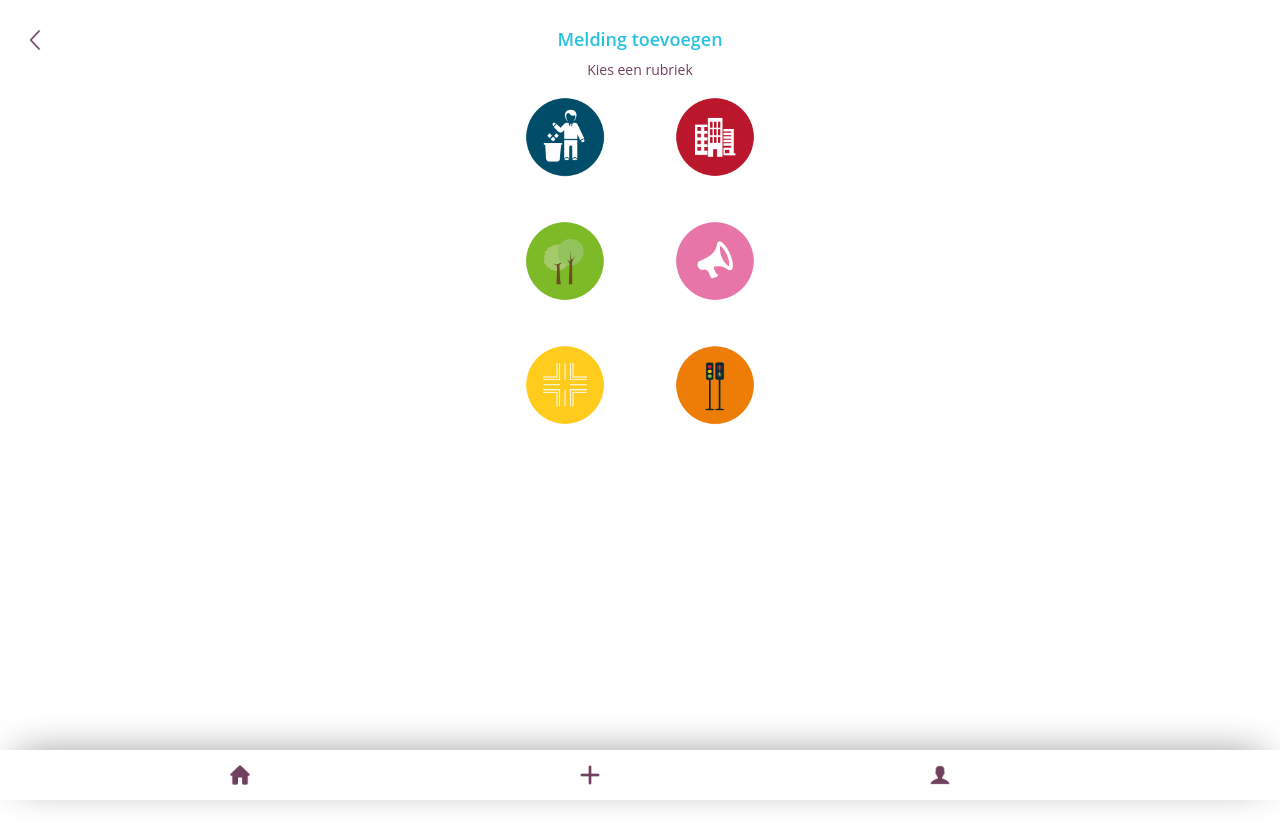
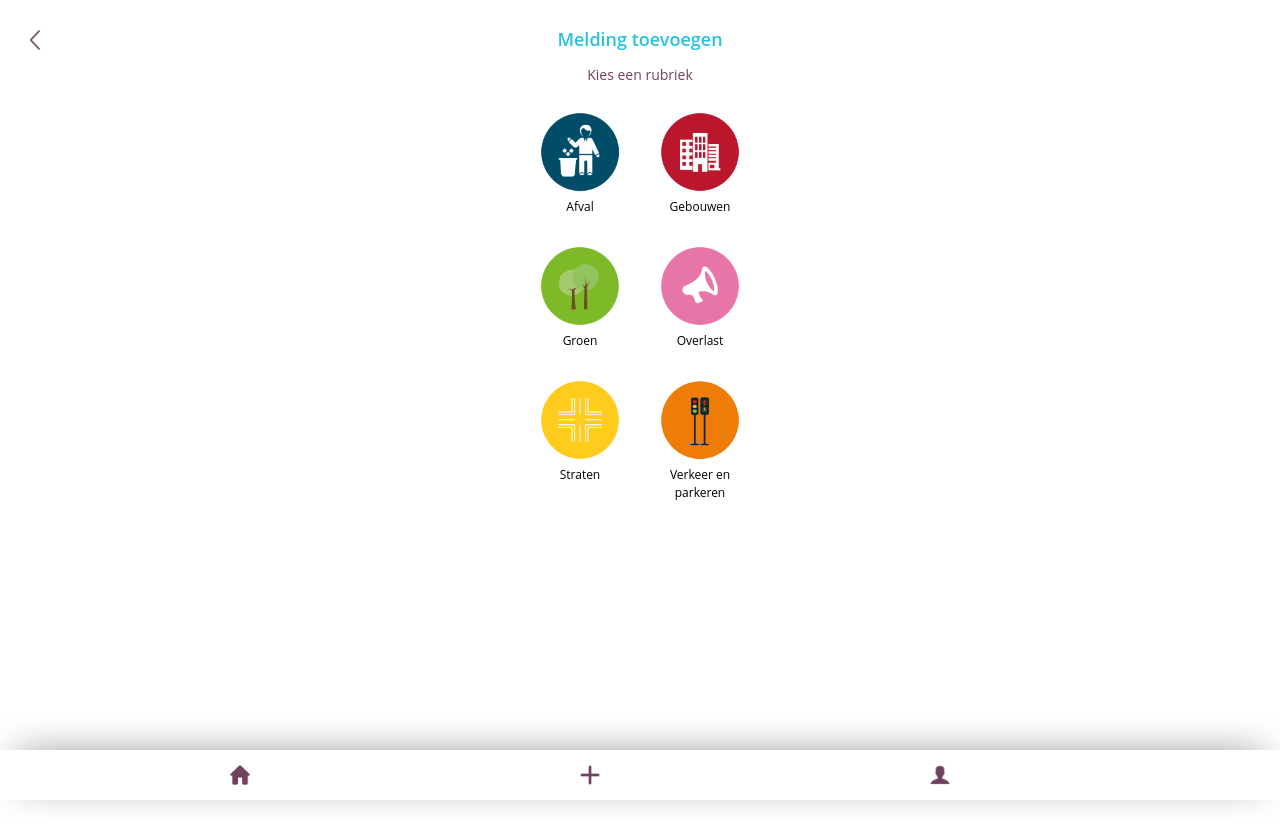
Before and after one commit to ilonaVS/pinme, a PHP site: page /melding_3.php in a window 1280 px wide. Run offline with PHP 8.4, Linux system fonts and the light colour scheme.

Commit message:
Melding toevoegen - rubrieken html+css

```diff
--- a/css/style.css
+++ b/css/style.css
@@ -16,6 +16,7 @@ body {
 
 html {
     height: 100%; /*Anders werkt Google maps niet*/
+    overflow:hidden;
 }
 
 #container{
@@ -235,20 +236,26 @@ h3 {
     text-align:center;
     color: #70405e;
     font-size:14px;
-    margin-top:10px;
-    margin-bottom: 20px;
+    margin-top:20px;
+    margin-bottom: 30px;
 }
 input[type=image]{
     width:80px;
 }
 .icon_label {
-    font-size:10px;
-    display:none;
+    font-size:12px;
+    text-align:center;
+    display:block;
+    margin-top:2px;
+    line-height:1.5em;
+    width:80px;
 }
 .grid_container {
+    width:100%;
     display:grid;
-    grid-gap: 40px 0px;
+    grid-gap: 30px 40px;
     grid-template-columns: auto auto;
+    justify-content: center;
 }
 .grid_item {
     justify-self: center;
--- a/melding_3.php
+++ b/melding_3.php
@@ -46,7 +46,7 @@
 
     <div class="formfield grid_item">
         <input type="image" src="images/icon_verkeer.png" name="submit" id="icon_verkeer" class="icons">
-        <label for="icon_verkeer" class="icon_label">Verkeer en parkeren</label>
+        <label for="icon_verkeer" class="icon_label">Verkeer en<br>parkeren</label>
     </div>
 </div>
 </form>
```
